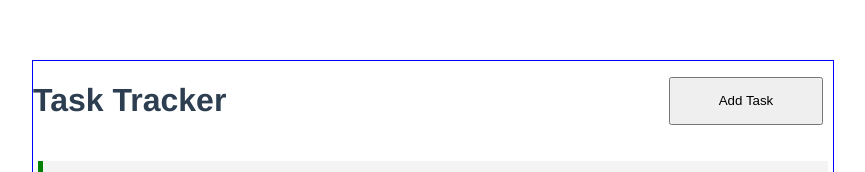
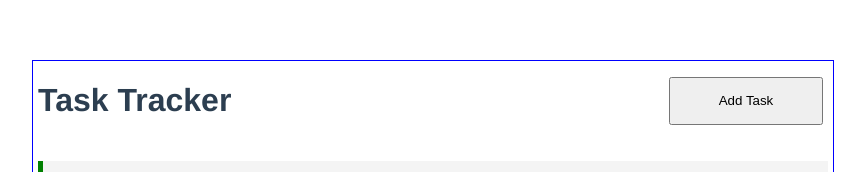
Before and after one commit to Giusi1983/Task-Tracker, a Vue app in the folder task-traker/: page / in a window 1280 px wide. Shown: the top 172 px of the page, without its empty margins (207-1072 px from the left). Built offline with nearby package versions, Linux system fonts and the light colour scheme.

Commit message:
new changes

```diff
--- a/task-traker/src/App.vue
+++ b/task-traker/src/App.vue
@@ -90,4 +90,8 @@ export default {
   width: 100vh;
   height:100%;
 }
+
+h1 {
+  margin-left:5px;
+}
 </style>
```
